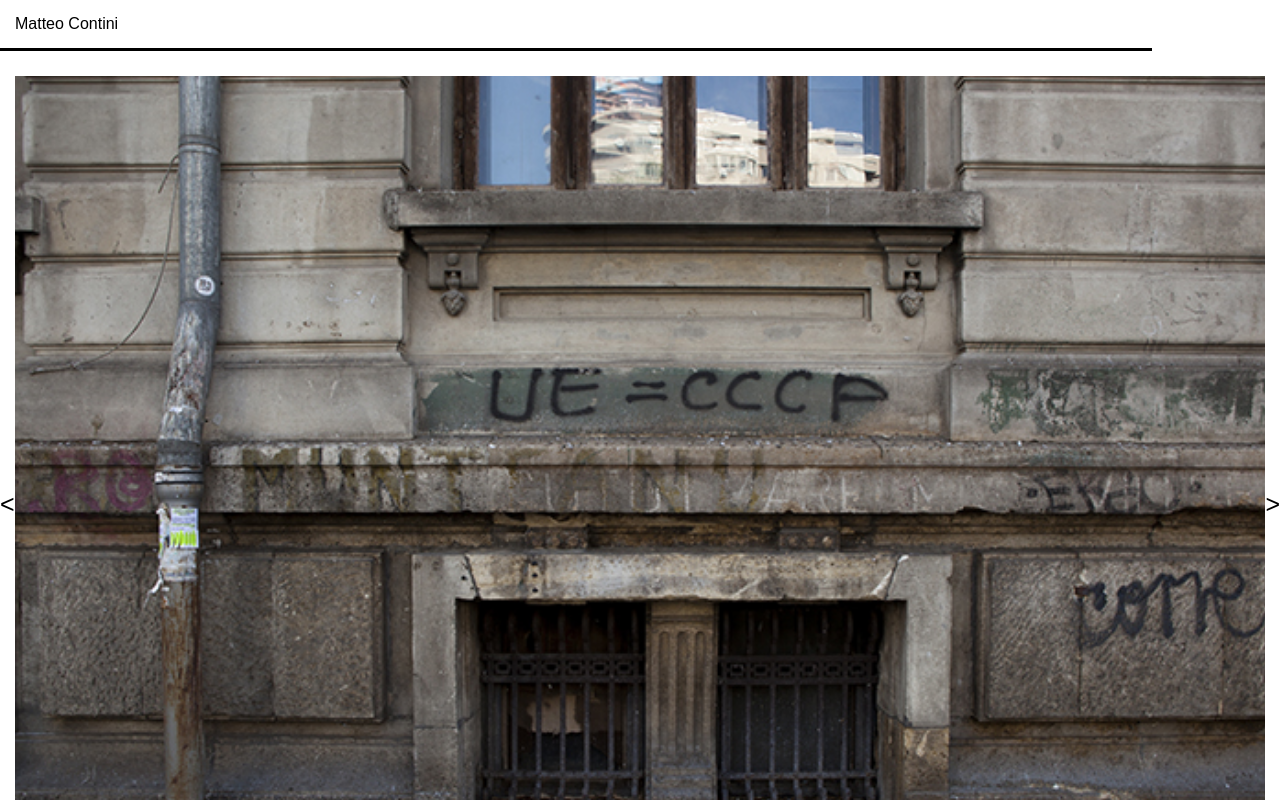
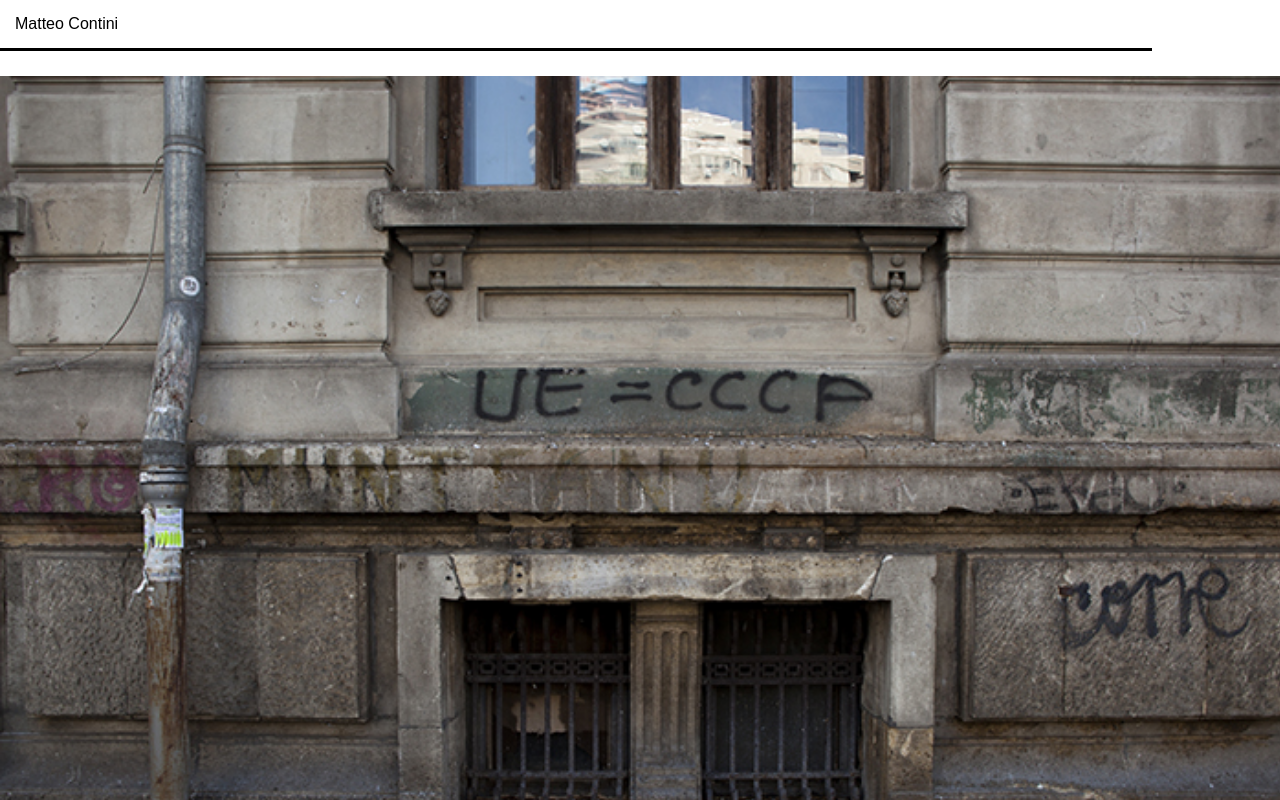
Before and after one commit to Theu/matteo-photo, a React (Create React App) app: page /crystalFrontiers in a window 1280 px wide. Shown: the top 800 px of the page. Built offline with nearby package versions, Linux system fonts and the light colour scheme.

Commit message:
failing on carousel

```diff
--- a/src/components/slider/slider.css
+++ b/src/components/slider/slider.css
@@ -37,7 +37,7 @@
     cursor: pointer;
 }
 
-@media only screen and (max-width: 1023px) and (min-width: 768px) {
+@media only screen and (max-width: 1328px) and (min-width: 768px) {
     .backArrow, .nextArrow {
       display: none;
     }
@@ -45,8 +45,17 @@
     .gallery-wrapper {
         display: flex;
         align-items: center;
-        width: 95%;
+        width: 100%;
         margin: 0 auto;
+    }
+
+    .slider {
+        position: relative;
+        max-width: 1284px;
+        height: 856px;
+        overflow: hidden;
+        white-space: nowrap;
+        margin: 25px auto
     }
 
     .slide-image {
```
